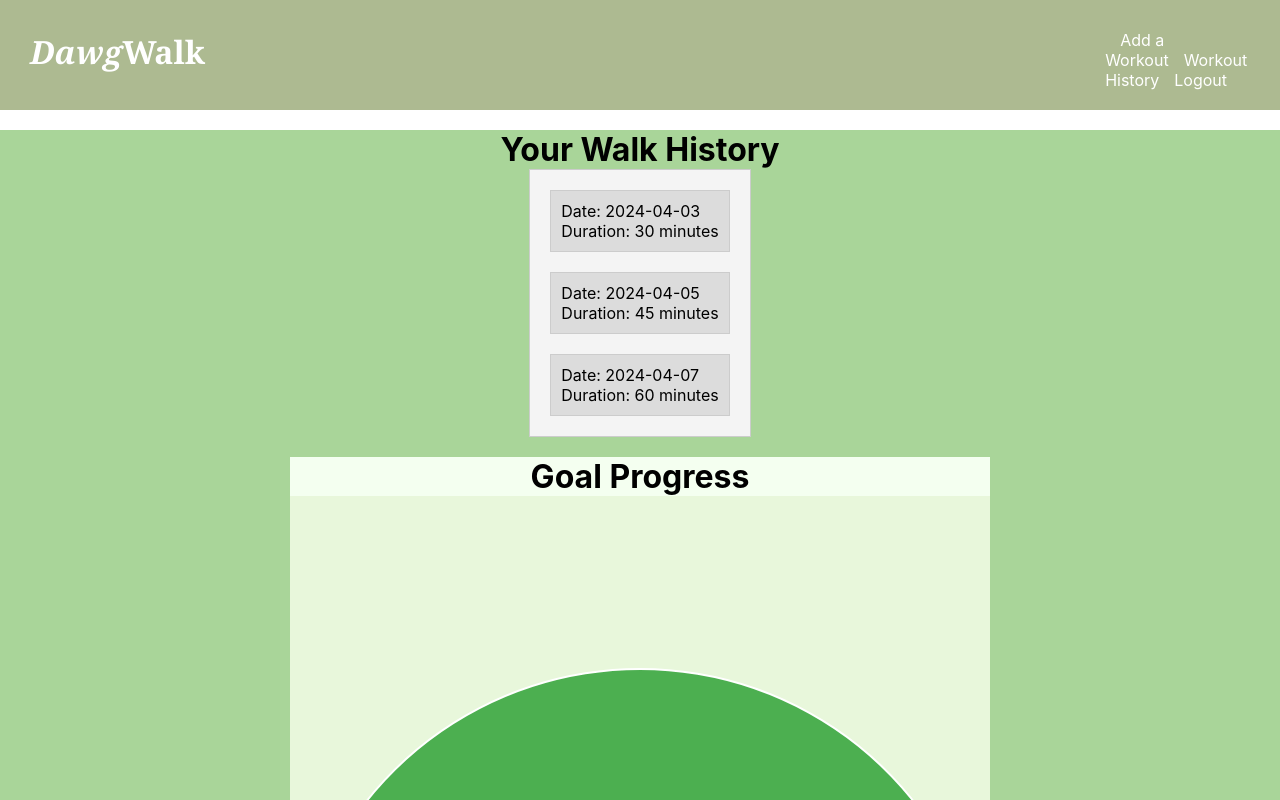
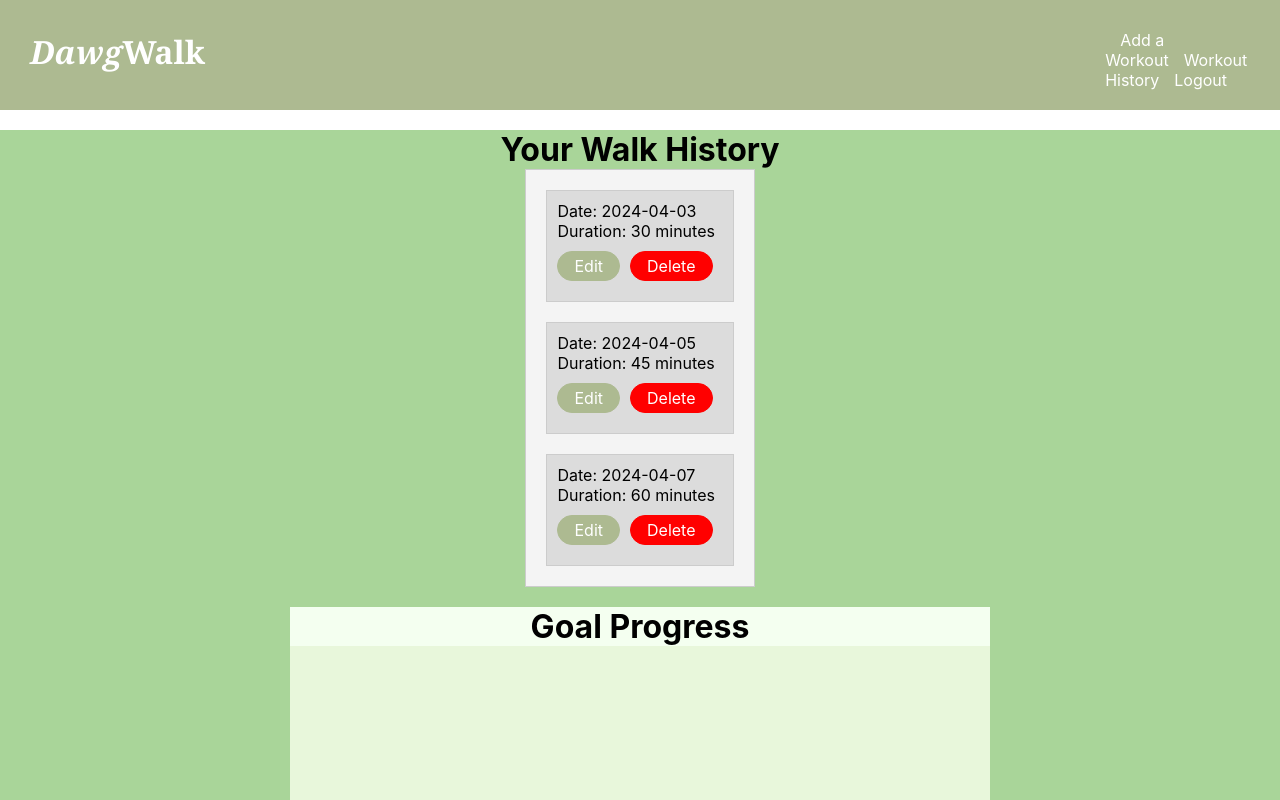
Before and after one commit to cgp89673/fit_tracker, a React (Create React App) app: page /workout-history in a window 1280 px wide. Shown: the top 800 px of the page. Built offline with nearby package versions, Linux system fonts and the light colour scheme.

Commit message:
Added edit and delete buttons

```diff
--- /dev/null
+++ b/src/components/DeleteButton.css
@@ -0,0 +1,20 @@
+.button1 {
+    font: inherit;
+    border: 1px solid red;
+    background: red;
+    color: white;
+    padding: 0.25rem 1rem;
+    cursor: pointer;
+    border-radius: 50px;
+    margin: 10px;
+  }
+
+  .button1:hover,
+  .button1:active {
+    background: red;
+    border-color: red;
+  }
+
+  .button1:focus {
+    outline: none;
+  }
--- /dev/null
+++ b/src/components/DeleteButton.js
@@ -0,0 +1,19 @@
+import React from 'react';
+
+import './DeleteButton.css';
+
+const DeleteButton = (props) => {
+  const { width, height } = props;
+
+  return (
+    <button style={{ width, height }}
+      className="button1"
+      type={props.type || 'button'}
+      onClick={props.onClick}
+    >
+      {props.children}
+    </button>
+  );
+};
+
+export default DeleteButton;
--- a/src/components/WorkoutHistory.css
+++ b/src/components/WorkoutHistory.css
@@ -17,7 +17,6 @@
   display: flex;
   border: 1px solid #ccc;
   background-color: rgb(244, 244, 244);
-
   padding: 20px;
   flex-direction: column; /* Change to column */
   align-items: center;
@@ -28,7 +27,6 @@
   border: 1px solid #ccc;
   background-color: #dcdcdc;
   padding: 10px;
-
 }
 
 .chart-container {
--- a/src/components/WorkoutHistory.js
+++ b/src/components/WorkoutHistory.js
@@ -2,7 +2,10 @@ import React from 'react';
 import { Doughnut, Bar } from 'react-chartjs-2';
 import 'chart.js/auto';
 import './WorkoutHistory.css';
+import Button from './Button';
 import Hdr from './Hdr';
+import DeleteButton from './DeleteButton';
+import { Link } from 'react-router-dom';
 
 const WorkoutHistory = () => {
   // Dummy data for the workouts
@@ -91,8 +94,12 @@ const WorkoutHistory = () => {
       <div className="workout-cards-container">
         {workouts.map((workout, index) => (
           <div key={index} className="workout-card">
-            <p>Date: {workout.date}</p>
-            <p>Duration: {workout.duration} minutes</p>
+            <div className = "content">
+              <p>Date: {workout.date}</p>
+              <p>Duration: {workout.duration} minutes</p>
+              <Button className = "btn"><Link to="/add-workout">Edit</Link></Button>
+              <DeleteButton className = "btn">Delete</DeleteButton>
+            </div>
           </div>
         ))}
       </div>
```
